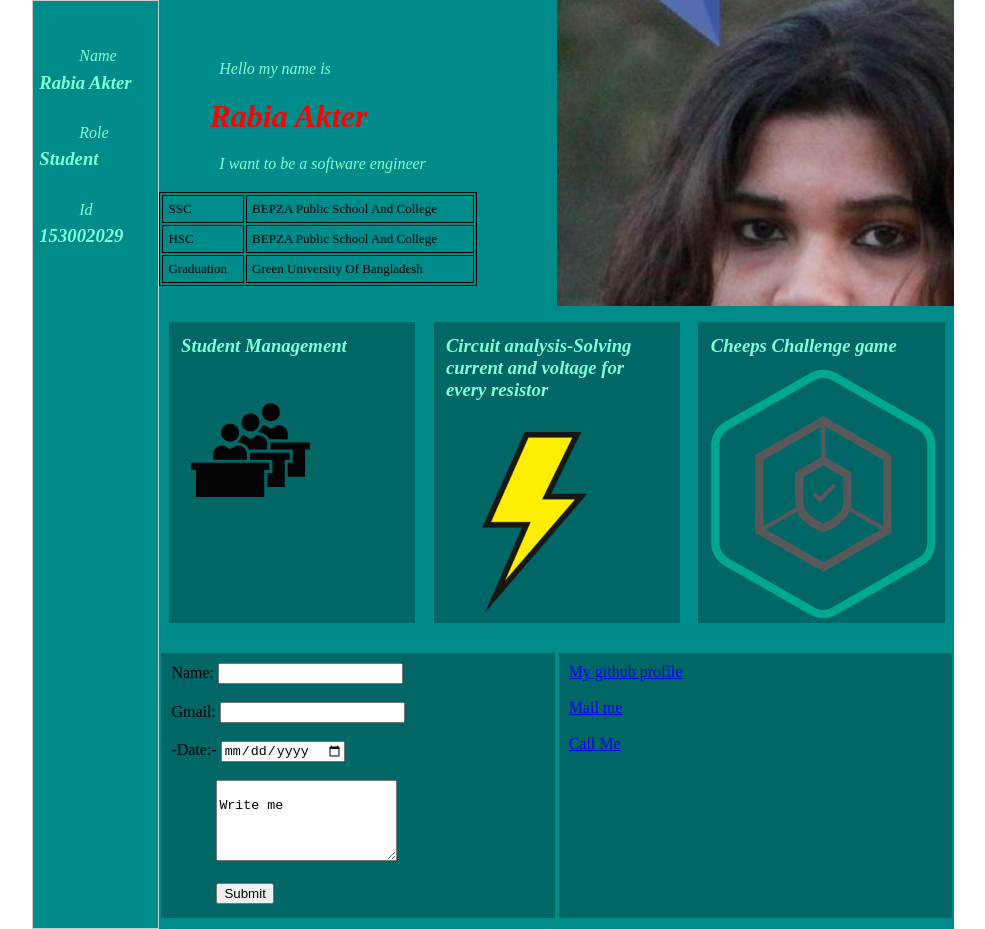
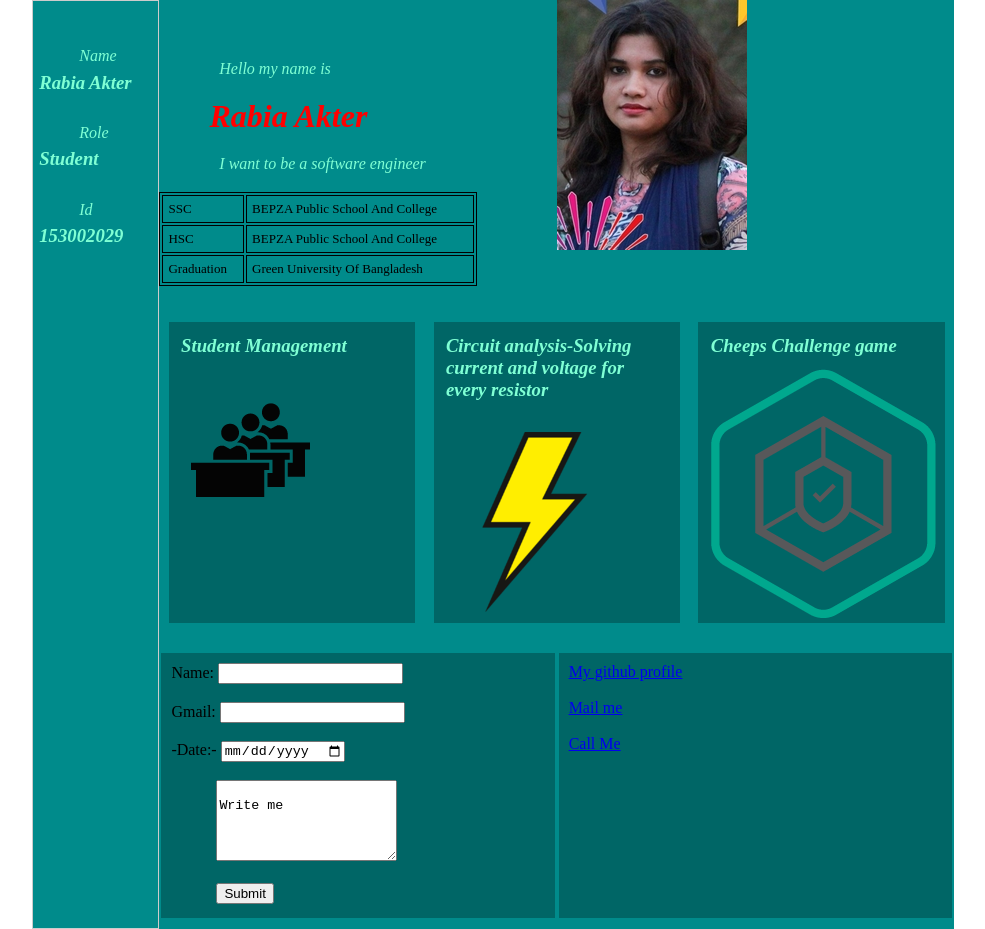
Before and after one commit to shimucse/HtmlCssAssignment, a plain HTML site: page index.html in a window 1280 px wide. Shown: the whole page, without its empty margins (147-1132 px from the left). Drawn offline with Linux system fonts and the light colour scheme.

Commit message:
profile pic change

```diff
--- a/style.css
+++ b/style.css
@@ -73,7 +73,7 @@ body {
 	margin:5%;
 }
 .img{
-	background-image: url(3.jpg);
+	background-image: url(profile.jpg);
 	float: right;
 	width: 100%;
 	height: 100%;
```
Also changed, not shown: profile.jpg (added).
